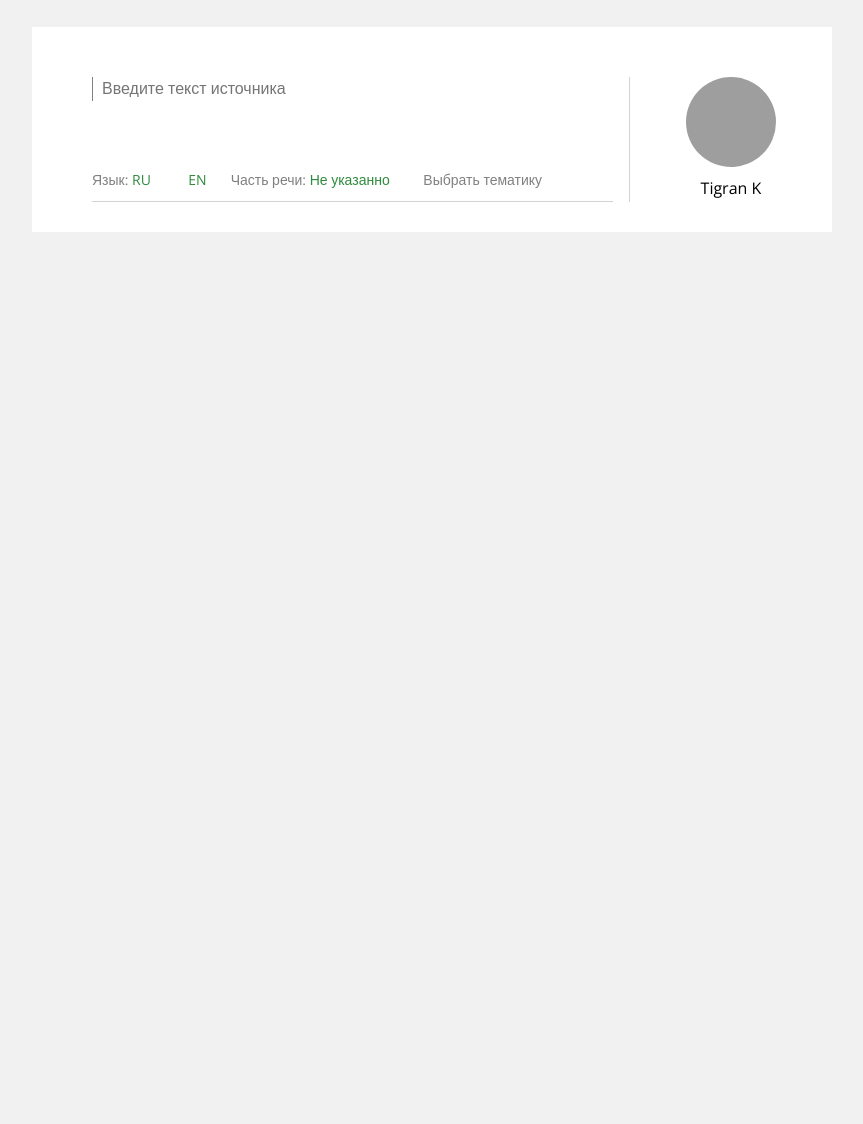
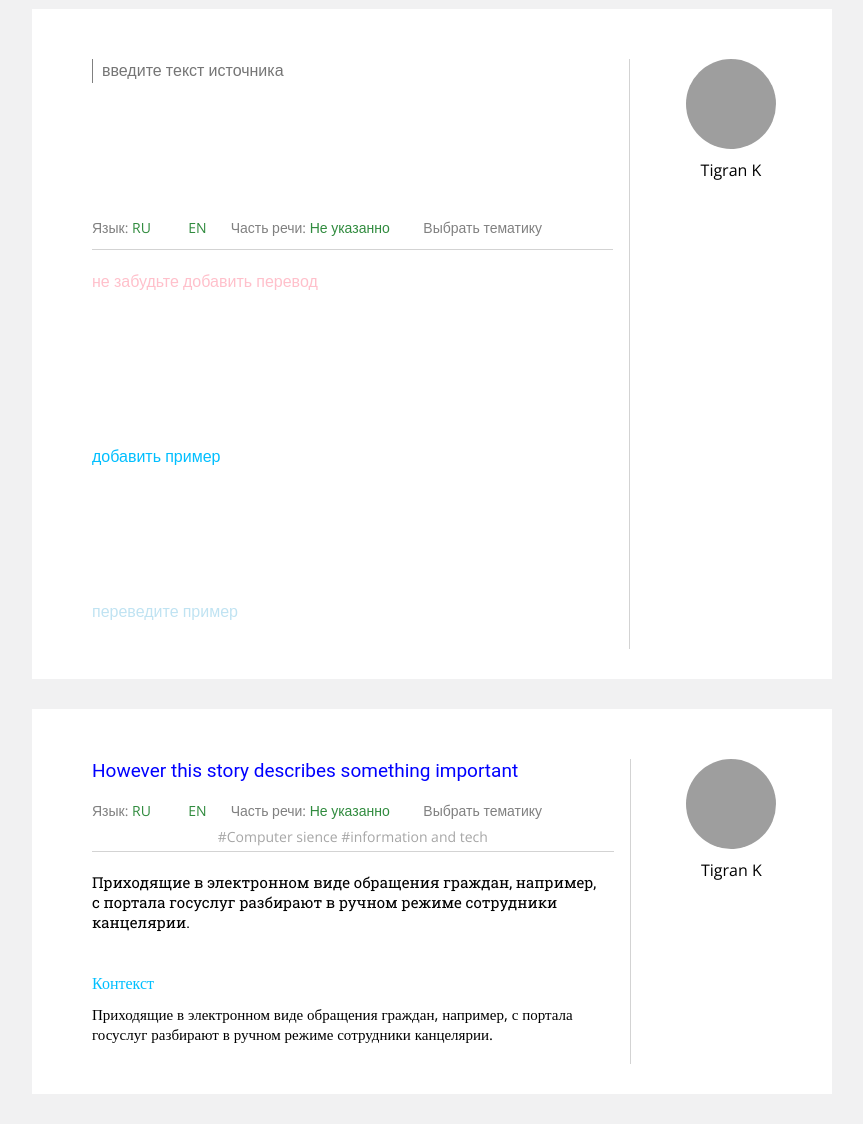
Before and after one commit to 6graNik/ll_test_page, a plain HTML site: page index.html in a window 1280 px wide. Shown: the part 932-2056 px from the top of the page, without its empty margins (28-891 px from the left). Before the commit the page ends 1194 px from the top, so only its background shows below. Drawn offline with nearby package versions, Linux system fonts and the light colour scheme; grey boxes are pictures that could not be loaded.

Commit message:
Второй блок + начало третьего

```diff
--- a/css/main.css
+++ b/css/main.css
@@ -139,7 +139,7 @@ header {
     width: 100%;
     border: none!important;
     outline: none!important;
-    min-height: 200px;
+    min-height: 150px;
     overflow: hidden;
     word-wrap: break-word;
     resize: none;
@@ -148,6 +148,7 @@ header {
 .text_real {
     font-family: 'Roboto Slab', serif;
     min-height: 200px;
+    padding-right: 10px;
 }
 
 .avatar_icon {
@@ -204,15 +205,17 @@ header {
 .perevod_block {
     width: 793px;
 }
-.perevod_block .zametka_text {
-    min-height: 0;
-}
+
 
 
 .lng_option_box {
     padding: 0 0 5px 0;
     border-bottom: 1px solid lightgray;
     width: 97%;
+}
+
+.lng_option_box .lang {
+    padding-top: 0;
 }
 
 .dir_changer, .drop_cursor {
@@ -233,3 +236,66 @@ header {
 .dop_params {
     padding-top: 0;
 }
+
+.perevod_box {
+    display: block;
+    border: none;
+    padding: 20px 0 0 0;
+    //border-bottom: 1px solid lightgray;
+    width: 97%;
+}
+
+.perevod_box .zametka_text {
+    padding: 0;
+}
+
+.perevod_box .zametka_text::-webkit-input-placeholder {color: pink;}
+.perevod_box .zametka_text::-moz-placeholder          {color:pink;}
+.perevod_box .zametka_text:-moz-placeholder           {color:pink;}
+.perevod_box .zametka_text:-ms-input-placeholder      {color:pink;}
+
+.perevod_box  .skyblue::-webkit-input-placeholder {color: deepskyblue;}
+.perevod_box  .skyblue::-moz-placeholder          {color:deepskyblue;}
+.perevod_box  .skyblue:-moz-placeholder           {color:deepskyblue;}
+.perevod_box  .skyblue:-ms-input-placeholder      {color:deepskyblue;}
+
+.trnspblue {
+    min-height: 0;
+}
+
+.perevod_box  .trnspblue::-webkit-input-placeholder {color: #c0e3f2;}
+.perevod_box  .trnspblue::-moz-placeholder          {color:#c0e3f2;}
+.perevod_box  .trnspblue:-moz-placeholder           {color:#c0e3f2;}
+.perevod_box  .trnspblue:-ms-input-placeholder      {color:#c0e3f2;}
+
+.translate_text {
+    font-family: 'roboto';
+    font-size: 19px;
+    color: blue;
+    height: 2em;
+}
+
+.theme_option {
+    text-align: center;
+    color: gray;
+    font-size: 14px;
+    opacity: 0.7;
+}
+
+.perevod_box .text_real {
+    min-height: 0;
+    padding-bottom: 20px;
+    font-size: 15px;
+}
+
+.perevod_box  .context {
+    font-family: 'Open Sans';
+    font-size: 15px;
+    color: black;
+}
+.context_title {
+    font-family: 'Open Sans';
+    font-size: 16px;
+    color: deepskyblue;
+    padding-bottom: 10px;
+}
--- a/index.html
+++ b/index.html
@@ -33,7 +33,7 @@
                     <div class="content_holder">
                         <div class="content_buffer">
                             <div class="text_box">
-                                <textarea placeholder="Напишите текст заметки"  class="zametka_text" maxlength="4000" required="required"></textarea>
+                                <textarea placeholder="напишите текст заметки"  class="zametka_text" maxlength="4000" required="required"></textarea>
                                 <div id="one_pix_line"></div>
                             </div>
                             <div class="avatar">
@@ -95,7 +95,7 @@
                     <div class="content_holder">
                         <div class="content_buffer">
                             <div class="text_box perevod_block">
-                                <textarea placeholder="Введите текст источника"  class="zametka_text" maxlength="4000" required="required"></textarea>
+                                <textarea placeholder="введите текст источника"  class="zametka_text" maxlength="4000" required="required"></textarea>
                                 <div class="lng_option_box">
                                     <div class="lang">
                                         Язык: <span class="lang_id"> RU</span>
@@ -106,9 +106,73 @@
                                         Часть речи: <span class="lang_id params_chooser"> Не указанно</span><a href="" class="drop_cursor"></a>
                                         Выбрать тематику<a href="" class="drop_cursor"></a>
                                     </div>
+
+                                </div>
+
+                                <div class="text_box perevod_box">
+                                    <textarea placeholder="не забудьте добавить перевод"  class="zametka_text" maxlength="4000" required="required"></textarea>
+                                </div>
+
+                                <div class="text_box perevod_box">
+                                    <textarea placeholder="добавить пример"  class="zametka_text skyblue" maxlength="4000" required="required"></textarea>
+                                    <textarea placeholder="переведите пример"  class="zametka_text trnspblue" maxlength="4000" required="required"></textarea>
                                 </div>
 
                                 <div id="one_pix_line"></div>
+                            </div>
+                            <div class="avatar">
+                                <div class="avatar_icon"></div>
+                                <div class="avatar_text">
+                                    Tigran K
+                                </div>
+                            </div>
+                        </div>
+                    </div>
+
+                </div>
+            </div>
+
+            <div class="item">
+                <div class="item_inner">
+
+                    <div class="content_holder">
+                        <div class="content_buffer">
+                            <div class="text_box perevod_block">
+                                <div class="translate_text">
+                                    However this story describes something important
+                                </div>
+                                <div class="lng_option_box">
+                                    <div class="lang">
+                                        Язык: <span class="lang_id"> RU</span>
+                                        <a href="#" class="dir_changer"></a>
+                                        <span class="lang_id"> EN</span>
+                                    </div>
+                                    <div class="lang dop_params">
+                                        Часть речи: <span class="lang_id params_chooser"> Не указанно</span><a href="" class="drop_cursor"></a>
+                                        Выбрать тематику<a href="" class="drop_cursor"></a>
+                                    </div>
+                                    <div class="theme_option">
+                                        #Computer sience #information and tech
+                                    </div>
+                                </div>
+
+
+                                <div class="text_box perevod_box">
+                                    <div class="text_real">
+                                        Приходящие в электронном виде обращения граждан, например, с портала госуслуг разбирают
+                                        в ручном режиме сотрудники канцелярии.
+                                    </div>
+                                </div>
+
+                                <div class="text_box perevod_box">
+                                    <div class="context_title">Контекст</div>
+                                    <div class="text_real context">
+                                        Приходящие в электронном виде обращения граждан, например, с портала госуслуг разбирают
+                                        в ручном режиме сотрудники канцелярии.
+                                    </div>
+                                </div>
+
+
                             </div>
                             <div class="avatar">
                                 <div class="avatar_icon"></div>
```
